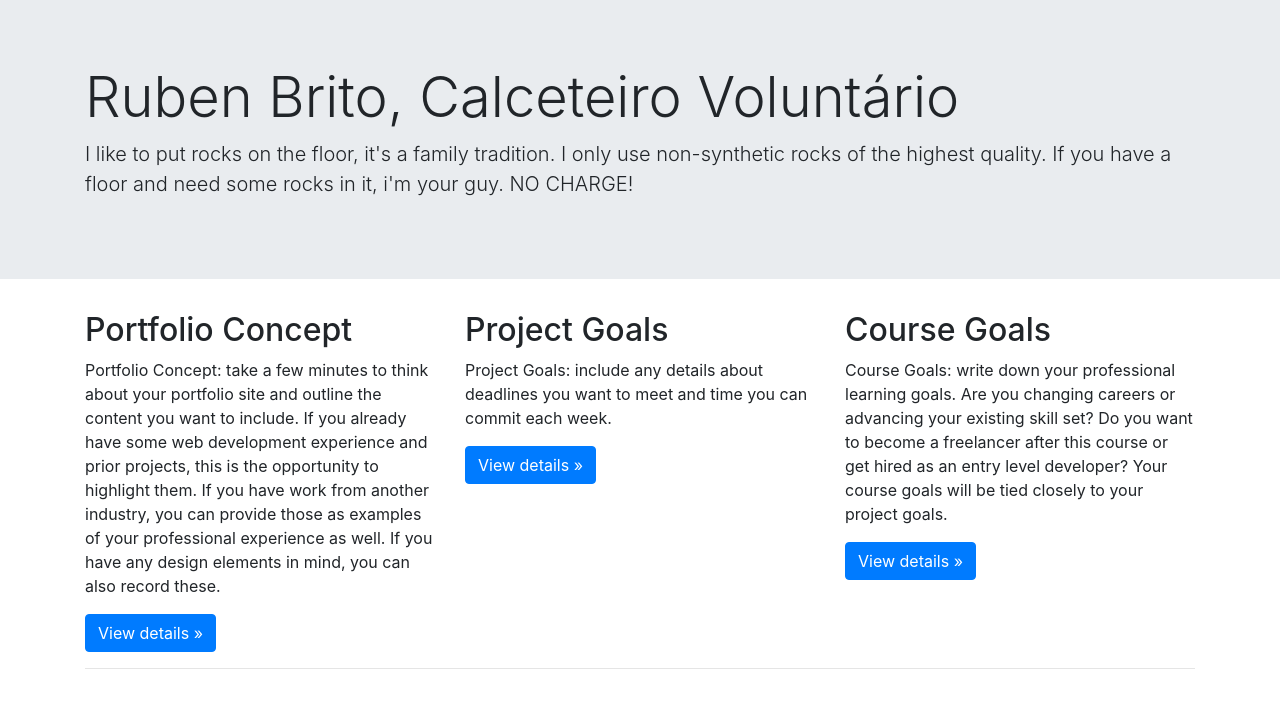
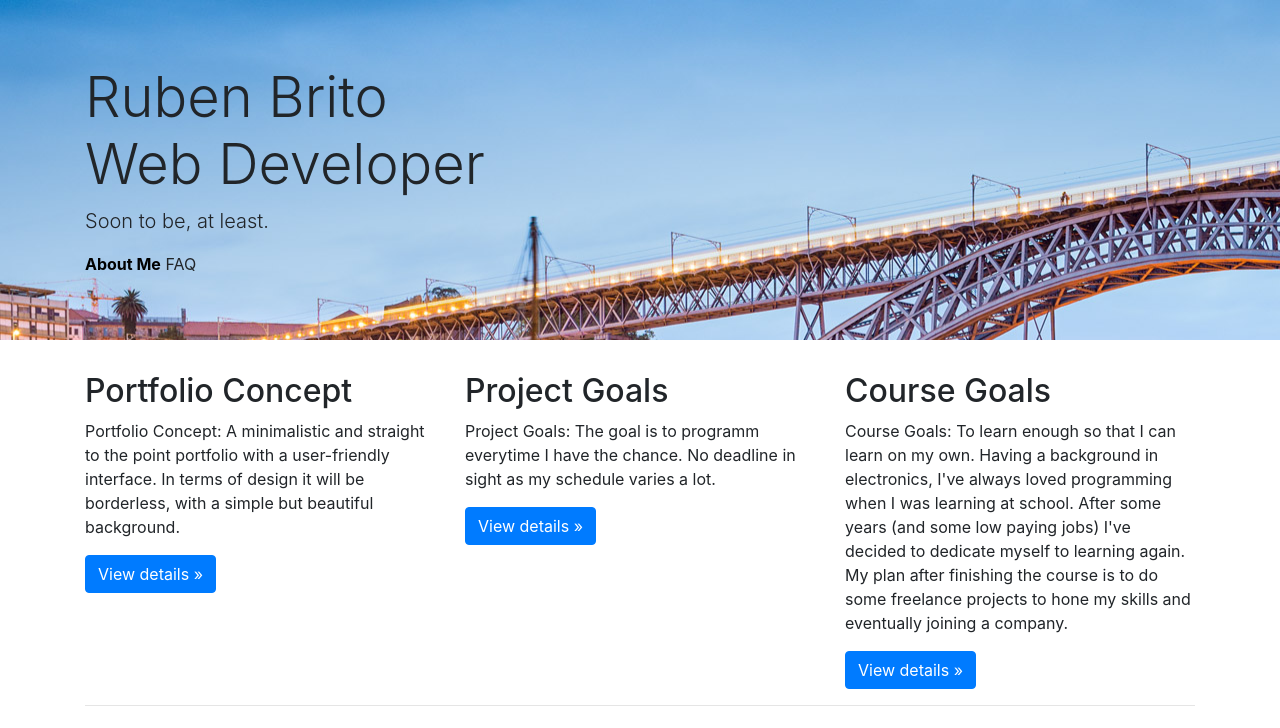
Before and after one commit to RubenDanielBrito/Course-Website, a plain HTML site: page cf_template-1.1.1/index.html in a window 1280 px wide. Drawn offline with nearby package versions, Linux system fonts and the light colour scheme.

Commit message:
Add files via upload

```diff
--- /dev/null
+++ b/cf_template-1.1.1/css/styles.css
@@ -0,0 +1,8 @@
+.jumbotron
+{
+  background-image: url(../img/ponte-luis.jpg);
+}
+a
+{
+  color: black;
+}
--- a/cf_template-1.1.1/index.html
+++ b/cf_template-1.1.1/index.html
@@ -9,7 +9,7 @@
     <!-- Bootstrap core CSS -->
     <link rel="stylesheet" href="https://stackpath.bootstrapcdn.com/bootstrap/4.1.0/css/bootstrap.min.css" integrity="sha384-9gVQ4dYFwwWSjIDZnLEWnxCjeSWFphJiwGPXr1jddIhOegiu1FwO5qRGvFXOdJZ4" crossorigin="anonymous">
     <!-- Custom styles for this template go here -->
-
+    <link rel="stylesheet" href="css/styles.css">
     <!-- HTML5 shim and Respond.js for IE8 support of HTML5 elements and media queries -->
     <!--[if lt IE 9]>
       <script src="https://oss.maxcdn.com/html5shiv/3.7.2/html5shiv.min.js"></script>
@@ -20,8 +20,10 @@
     <!-- Main jumbotron for a primary marketing message or call to action -->
     <div class="jumbotron jumbotron-fluid">
       <div class="container">
-        <h1 class="display-4">Ruben Brito, Calceteiro Voluntário</h1>
-        <p class="lead">I like to put rocks on the floor, it's a family tradition. I only use non-synthetic rocks of the highest quality. If you have a floor and need some rocks in it, i'm your guy. NO CHARGE!</p>
+        <h1 class="display-4">Ruben Brito <br> Web Developer</h1>
+        <p class="lead">Soon to be, at least.</p>
+        <a href="https://google.com"><b>About Me</b></a>
+        <a2>FAQ</a2>
       </div><!-- /container -->
     </div> <!-- /jumbotron -->
     <!--Three Column Grid -->
@@ -29,19 +31,19 @@
       <div class="row">
         <div class="col-sm">
           <h2>Portfolio Concept</h2>
-          <p>Portfolio Concept: take a few minutes to think about your portfolio site and outline the content you want to include. If you already have some web development experience and prior projects, this is the opportunity to highlight them. If you have work from another industry, you can provide those as examples of your professional experience as well. If you have any design elements in mind, you can also record these. </p>
+          <p>Portfolio Concept: A minimalistic and straight to the point portfolio with a user-friendly interface. In terms of design it will be borderless, with a simple but beautiful background. </p>
           <a class="btn btn-primary" href="#" role="button">View details &raquo;</a>
         </div><!-- /col -->
 
         <div class="col-sm">
           <h2>Project Goals</h2>
-          <p>Project Goals: include any details about deadlines you want to meet and time you can commit each week. </p>
+          <p>Project Goals: The goal is to programm everytime I have the chance. No deadline in sight as my schedule varies a lot. </p>
           <a class="btn btn-primary" href="#" role="button">View details &raquo;</a>
         </div><!-- /col -->
 
         <div class="col-sm">
           <h2>Course Goals</h2>
-          <p>Course Goals: write down your professional learning goals. Are you changing careers or advancing your existing skill set? Do you want to become a freelancer after this course or get hired as an entry level developer? Your course goals will be tied closely to your project goals.</p>
+          <p>Course Goals: To learn enough so that I can learn on my own. Having a background in electronics, I've always loved programming when I was learning at school. After some years (and some low paying jobs) I've decided to dedicate myself to learning again. My plan after finishing the course is to do some freelance projects to hone my skills and eventually joining a company. </p>
           <a class="btn btn-primary" href="#" role="button">View details &raquo;</a>
         </div><!-- /col -->
       </div><!-- /row -->
```
Also changed, not shown: cf_template-1.1.1/about.html (added, +1 -0 lines), cf_template-1.1.1/img/landscape.jpg (added), cf_template-1.1.1/img/ponte-luis.jpg (added).
